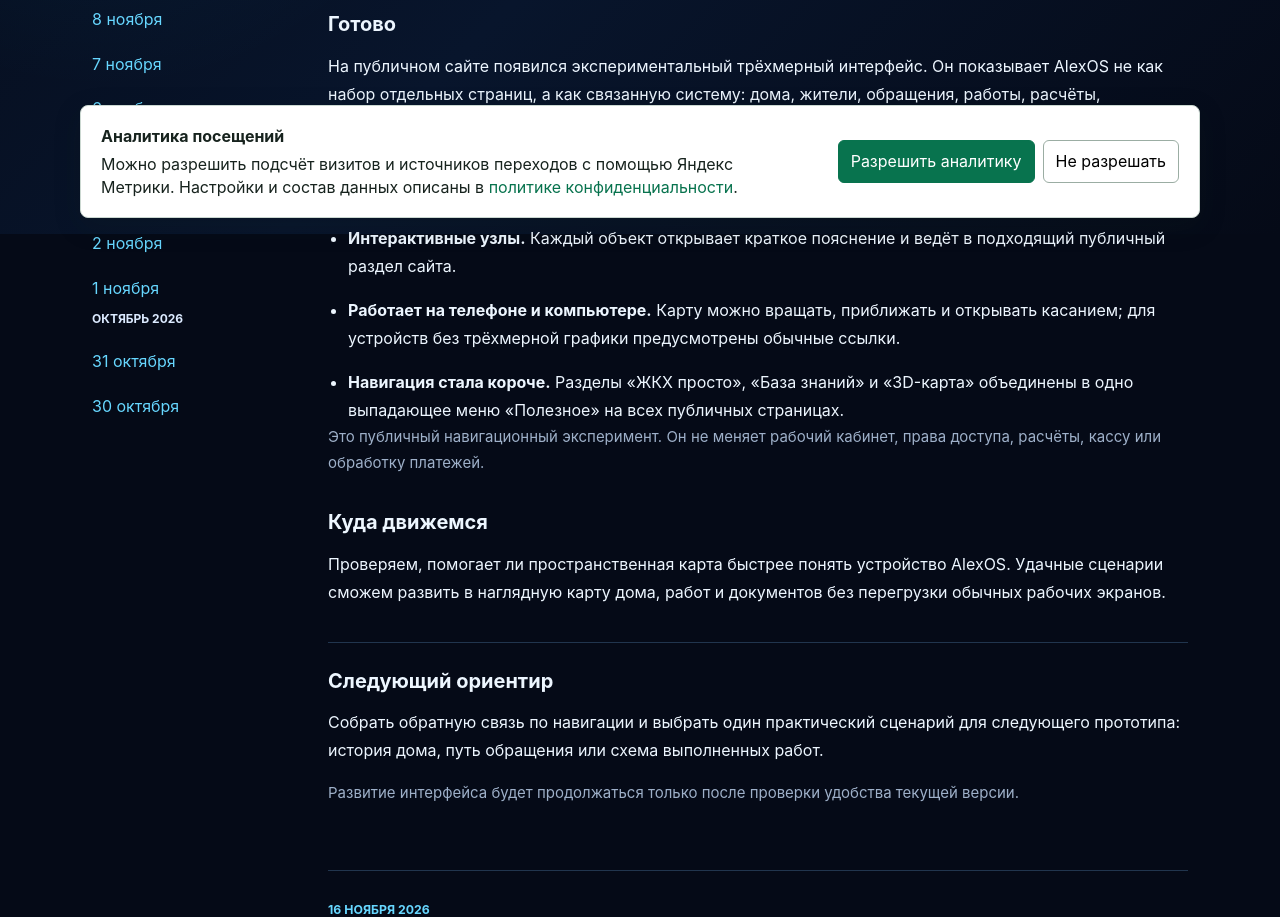
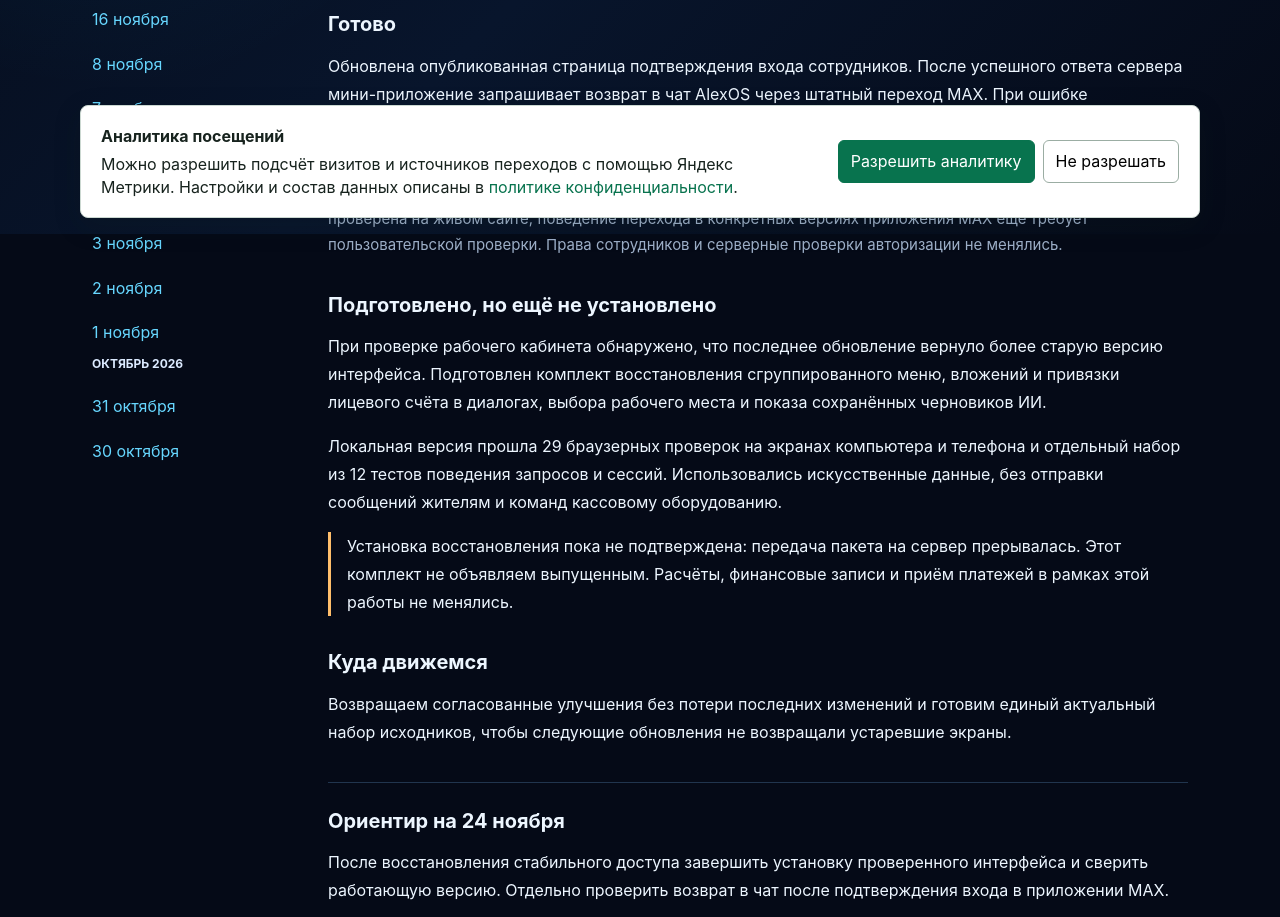
Before and after one commit to Alexnif/alexos-site, a plain HTML site: page updates.html in a window 1280 px wide. Shown: the part 566-1483 px from the top of the page. Drawn offline with Linux system fonts and the light colour scheme.

Commit message:
Publish verified AlexOS update for November 23

```diff
--- a/updates.html
+++ b/updates.html
@@ -40,6 +40,7 @@
       <div class="updates-layout">
         <nav class="updates-dates" aria-label="Записи по датам">
           <p class="footer-label">Ноябрь 2026</p>
+          <a href="#day-2026-11-23">23 ноября</a>
           <a href="#day-2026-11-17">17 ноября</a>
           <a href="#day-2026-11-16">16 ноября</a>
           <a href="#day-2026-11-08">8 ноября</a>
@@ -54,6 +55,30 @@
           <a href="#day-2026-10-30">30 октября</a>
         </nav>
         <div class="updates-entries">
+          <article class="updates-entry" id="day-2026-11-23" aria-labelledby="day-title-2026-11-23">
+            <p class="eyebrow"><time datetime="2026-11-23">23 ноября 2026</time></p>
+            <h2 id="day-title-2026-11-23">Удобнее завершать подтверждение входа через MAX</h2>
+            <section aria-labelledby="done-2026-11-23">
+              <h3 id="done-2026-11-23">Готово</h3>
+              <p>Обновлена опубликованная страница подтверждения входа сотрудников. После успешного ответа сервера мини-приложение запрашивает возврат в чат AlexOS через штатный переход MAX. При ошибке подтверждения переход не выполняется: страница показывает причину. Если автоматический переход недоступен, остаётся экран успешного входа.</p>
+              <p class="updates-muted">Два автоматических сценария проверяют успешное подтверждение и отказ. Новая версия страницы и её файла проверена на живом сайте; поведение перехода в конкретных версиях приложения MAX ещё требует пользовательской проверки. Права сотрудников и серверные проверки авторизации не менялись.</p>
+            </section>
+            <section aria-labelledby="testing-2026-11-23">
+              <h3 id="testing-2026-11-23">Подготовлено, но ещё не установлено</h3>
+              <p>При проверке рабочего кабинета обнаружено, что последнее обновление вернуло более старую версию интерфейса. Подготовлен комплект восстановления сгруппированного меню, вложений и привязки лицевого счёта в диалогах, выбора рабочего места и показа сохранённых черновиков ИИ.</p>
+              <p>Локальная версия прошла 29 браузерных проверок на экранах компьютера и телефона и отдельный набор из 12 тестов поведения запросов и сессий. Использовались искусственные данные, без отправки сообщений жителям и команд кассовому оборудованию.</p>
+              <p class="updates-caution">Установка восстановления пока не подтверждена: передача пакета на сервер прерывалась. Этот комплект не объявляем выпущенным. Расчёты, финансовые записи и приём платежей в рамках этой работы не менялись.</p>
+            </section>
+            <section aria-labelledby="direction-2026-11-23">
+              <h3 id="direction-2026-11-23">Куда движемся</h3>
+              <p>Возвращаем согласованные улучшения без потери последних изменений и готовим единый актуальный набор исходников, чтобы следующие обновления не возвращали устаревшие экраны.</p>
+            </section>
+            <section class="updates-plan" aria-labelledby="plan-2026-11-23">
+              <h3 id="plan-2026-11-23">Ориентир на 24 ноября</h3>
+              <p>После восстановления стабильного доступа завершить установку проверенного интерфейса и сверить работающую версию. Отдельно проверить возврат в чат после подтверждения входа в приложении MAX.</p>
+              <p class="updates-muted">Это согласованный следующий шаг, а не обещание выпуска к определённому времени.</p>
+            </section>
+          </article>
           <article class="updates-entry" id="day-2026-11-17" aria-labelledby="day-title-2026-11-17">
             <p class="eyebrow"><time datetime="2026-11-17">17 ноября 2026</time></p>
             <h2 id="day-title-2026-11-17">Интерактивная карта AlexOS</h2>
```
